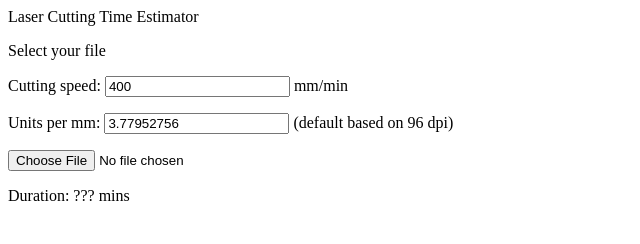
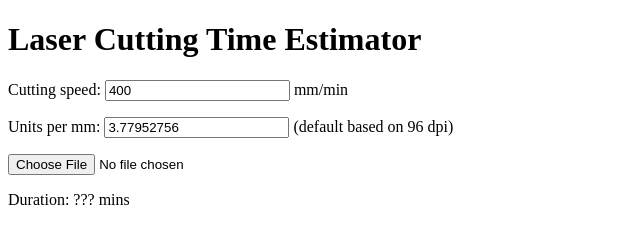
Before and after one commit to QuirkyCort/misc, a plain HTML site: page laser_estimator.html in a window 1280 px wide. Shown: the whole page, without its empty margins (0-640 px from the left). Drawn offline with Linux system fonts and the light colour scheme.

Commit message:
Formatting improvement

```diff
--- a/laser_estimator.html
+++ b/laser_estimator.html
@@ -11,10 +11,11 @@
 </head>
 
 <body>
-  <header>Laser Cutting Time Estimator</header>
+  <header>
+    <h1>Laser Cutting Time Estimator</h1>
+  </header>
 
   <main>
-    <p>Select your file</p>
     <p>Cutting speed: <input type="text" id="speed" value="400"> mm/min</p>
     <p>Units per mm: <input type="text" id="pixelPerMm" value="3.77952756"> (default based on 96 dpi)</p>
     <input type="file" id="svgFile" accept=".svg">
```
